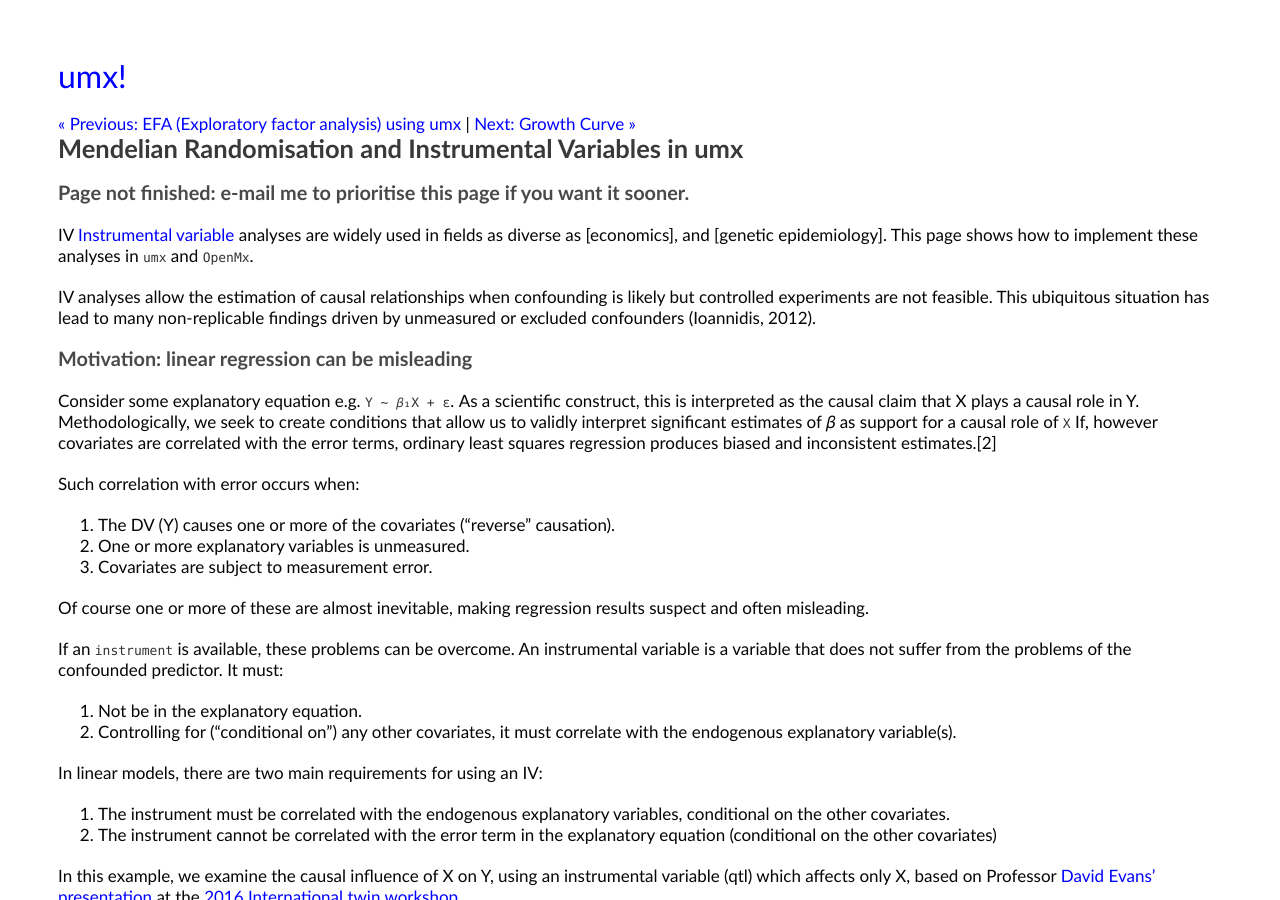
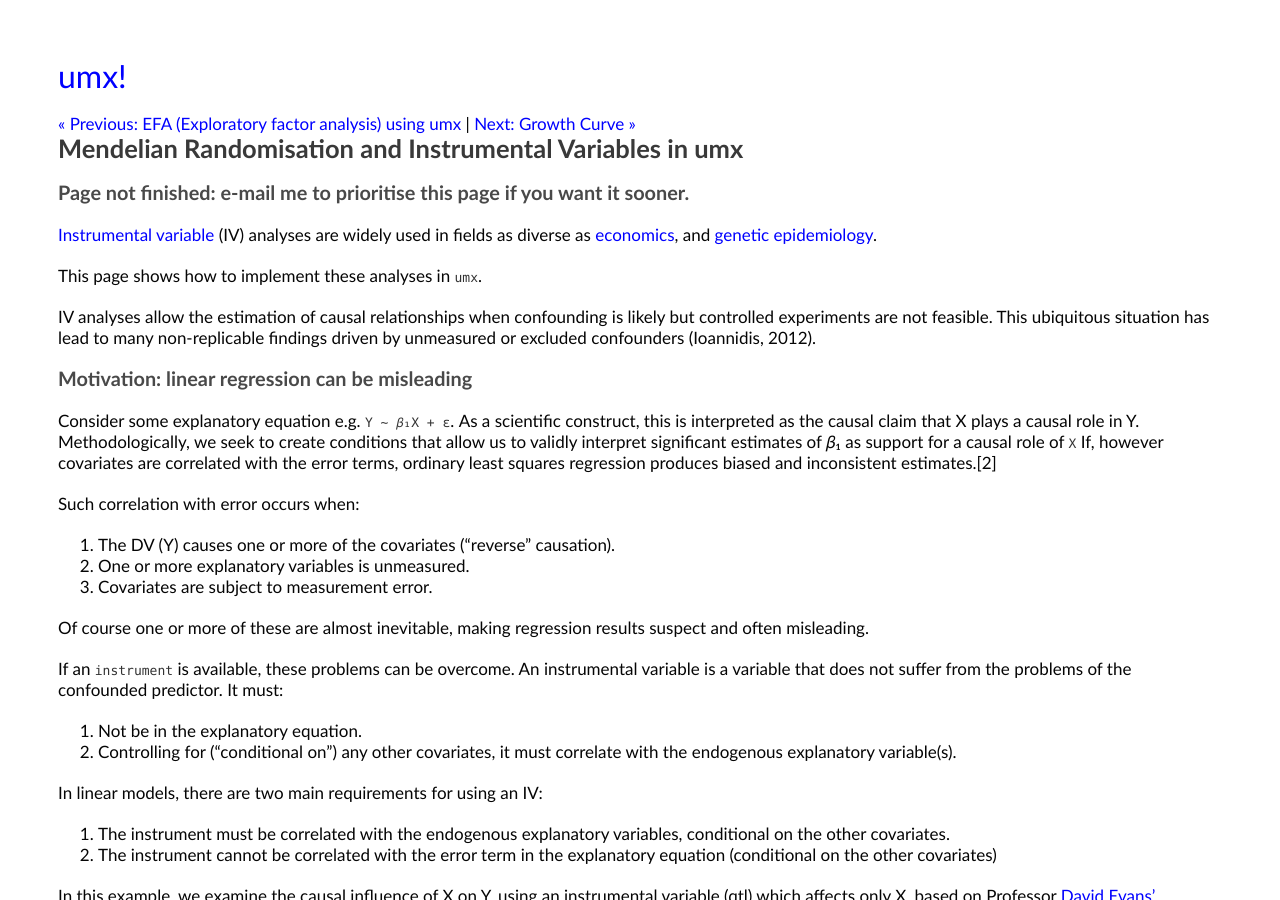
Before and after one commit to tbates/tbates.github.io, a Jekyll site: the page built from _posts/1970-09-13-models-IV.markdown, in a window 1280 px wide and 900 px high. Built offline with Jekyll 4.4.1, drawn with Linux system fonts in a browser that asks for light colours.

Commit message:
no message

```diff
--- a/_posts/1970-09-13-models-IV.markdown
+++ b/_posts/1970-09-13-models-IV.markdown
@@ -8,12 +8,14 @@ categories: models
 <!-- https://tbates.github.io/ -->
 ### Page not finished: e-mail me to prioritise this page if you want it sooner.
 
-IV [Instrumental variable](https://en.wikipedia.org/wiki/Instrumental_variable) analyses are widely used in fields as diverse as [economics], and [genetic epidemiology]. This page shows how to implement these analyses in `umx` and `OpenMx`.
+[Instrumental variable](https://en.wikipedia.org/wiki/Instrumental_variable) (IV) analyses are widely used in fields as diverse as [economics](https://en.wikipedia.org/wiki/economics), and [genetic epidemiology](https://en.wikipedia.org/wiki/genetic epidemiology).
+
+This page shows how to implement these analyses in `umx`.
 
 IV analyses allow the estimation of causal relationships when confounding is likely but controlled experiments are not feasible. This ubiquitous situation has lead to many non-replicable findings driven by unmeasured or excluded confounders (Ioannidis, 2012).
 
 ### Motivation: linear regression can be misleading
-Consider some explanatory equation e.g. `Y ~ 𝛽₁X + ε`. As a scientific construct, this is interpreted as the causal claim that X plays a causal role in Y. Methodologically, we seek to create conditions that allow us to validly interpret significant estimates of 𝛽 as support for a causal role of `X` If, however covariates are correlated with the error terms, ordinary least squares regression produces biased and inconsistent estimates.[2]
+Consider some explanatory equation e.g. `Y ~ 𝛽₁X + ε`. As a scientific construct, this is interpreted as the causal claim that X plays a causal role in Y. Methodologically, we seek to create conditions that allow us to validly interpret significant estimates of 𝛽₁ as support for a causal role of `X` If, however covariates are correlated with the error terms, ordinary least squares regression produces biased and inconsistent estimates.[2]
 
 Such correlation with error occurs when:
 
```
